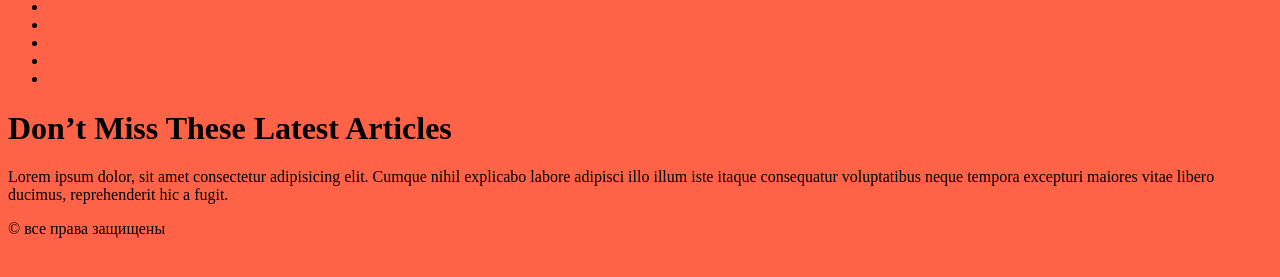
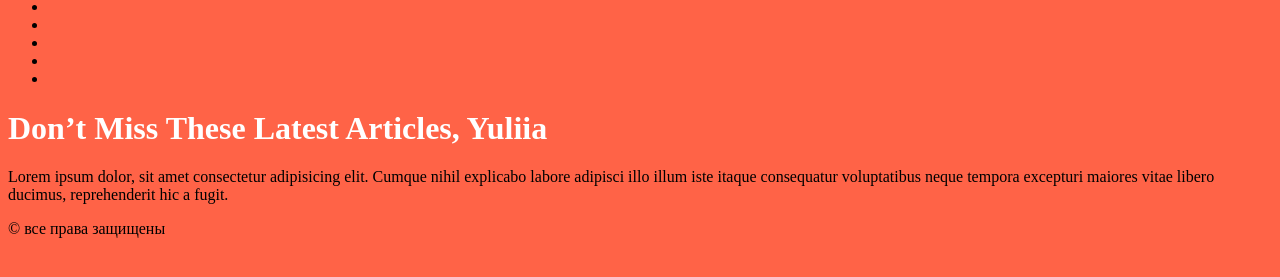
Before and after one commit to pl210787kji/logo, a plain HTML site: page index.html in a window 1280 px wide. Shown: the part 163-440 px from the top of the page. Drawn offline with Linux system fonts and the light colour scheme.

Commit message:
edit name change color

```diff
--- a/index.html
+++ b/index.html
@@ -4,7 +4,7 @@
 <head>
     <meta charset="UTF-8">
     <meta name="viewport" content="width=device-width, initial-scale=1.0">
-    <title>Document</title>
+    <title>Smashing Magazine</title>
     <link rel="stylesheet" href="css/style.css">
 </head>
 
@@ -32,8 +32,8 @@
        </nav>
    </header>
    <main>
-       <h1>Don’t Miss These Latest
-        Articles</h1>
+       <h1 style="color:white">Don’t Miss These Latest
+        Articles, Yuliia</h1>
        <p>Lorem ipsum dolor, sit amet consectetur adipisicing elit. Cumque nihil explicabo labore adipisci illo illum iste itaque consequatur voluptatibus neque tempora excepturi maiores vitae libero ducimus, reprehenderit hic a fugit.</p>
    </main>
    <footer>
```
